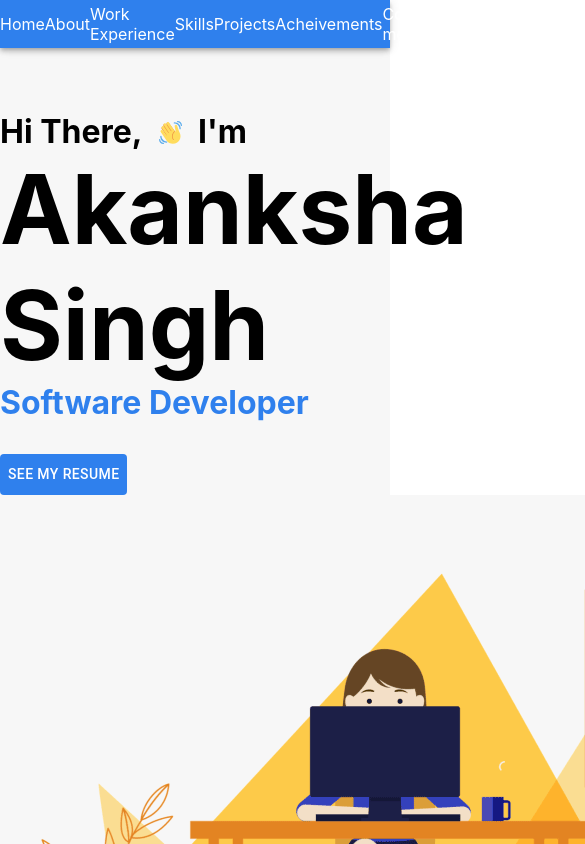
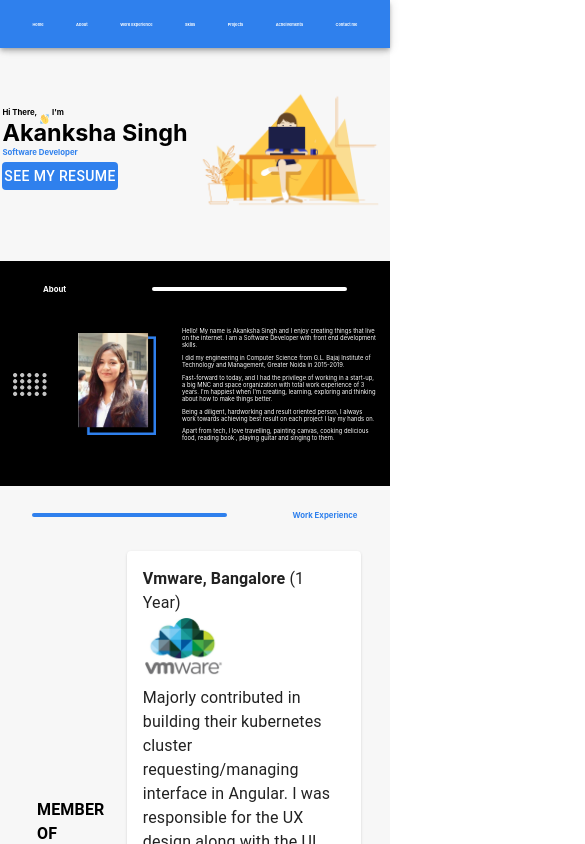
Before and after one commit to Akanksha872/portfolio, a React (Create React App) app: page / in a window 390 px wide. Shown: the top 844 px of the page, 585 px wide, since content can reach past the window. Built offline with nearby package versions, Linux system fonts and the light colour scheme.

Commit message:
Fixed responsiveness

```diff
--- a/src/App.css
+++ b/src/App.css
@@ -7,64 +7,64 @@
 }
 
 h1 {
-    font-size: 6rem;
+    font-size: 6vw;
     margin: 0;
 }
 
 h2 {
-    font-size: 3rem;
+    font-size: 5vw;
     margin: 0;
 }
 
 h3 {
-    font-size: 2rem;
+    font-size: 2vw;
     margin: 0;
 }
 
 h4 {
-    font-size: 1rem;
+    font-size: 2vw;
     margin: 0;
 }
 
 h5 {
-    font-size: 0.5rem;
+    font-size: 1vw;
     margin: 0;
 }
 
 h6 {
-    font-size: 0.1rem;
+    font-size: 0.5vw;
     margin: 0;
 }
 .mt-1{
-    margin-top: 2rem;
+    margin-top: 2vw;
 }
 .mt-2{
-    margin-top: 4rem;
+    margin-top: 4%;
 }
 .pt-1{
-    padding-top: 2rem;
+    padding-top: 2vw;
 }
 .pt-2{
-    padding-top: 4rem;
+    padding-top: 6vw;
 }
 .pt-3{
-    padding-top: 6rem;
+    padding-top: 6vw;
 }
 
 .pt-4{
-    padding-top: 8rem;
+    padding-top: 8vw;
 }
 .pb-1{
-    padding-bottom: 2rem;
+    padding-bottom: 2vw;
 }
 .pb-2{
-    padding-bottom: 4rem;
+    padding-bottom: 4vw;
 }
 .p-1{
-    padding: 2rem;
+    padding: 2vw;
 }
 .p-2{
-    padding: 4rem;
+    padding: 4vw;
 }
 
 a{
@@ -261,13 +261,10 @@ svg g.lightBlue {
   .wrap{
       display: flex;
       flex-wrap: wrap;
+      font-size: 1.5px;
   }
   .grow {
     animation: grow-animation 2s linear 1;
-    /* animation: infinite cubic-bezier(.21, .61, .01, .89);
-  position: absolute;
-  transform: translate(0, 0) scale(0);
-  animation-duration: 11s; */
   }
 
   @keyframes grow-animation {
@@ -280,6 +277,7 @@ svg g.lightBlue {
     position: relative;
     margin: auto;
     overflow: hidden;
+    width: "50%"
   }
 
   .content .content-overlay {
@@ -296,6 +294,7 @@ svg g.lightBlue {
     -moz-transition: all 0.4s ease-in-out 0s;
     transition: all 0.4s ease-in-out 0s;
     cursor: pointer;
+
   }
 
   .content:hover .content-overlay{
--- a/src/Header.js
+++ b/src/Header.js
@@ -35,14 +35,14 @@ function Header() {
   return (
     <AppBar position="sticky">
       <Box sx={{ justifyContent: 'space-evenly', display: 'flex', alignItems: 'center' }} className={classes.header}>
-          <a href="#Home" className={classes.link}>Home</a>
-          <a href="#About" className={classes.link}> About</a>
-          <a href="#WorkExperience" className={classes.link}>Work Experience </a>
-          <a href="#Skills" className={classes.link}>Skills</a>
-          <a href="#Projects" className={classes.link}> Projects</a>
-          <a href="#Acheivement" className={classes.link}> Acheivements</a>
-          <a href="#Contact" className={classes.link}>  Contact me</a>
-        </Box>
+        <a href="#Home" className={classes.link}><h5>Home</h5></a>
+        <a href="#About" className={classes.link}> <h5>About</h5></a>
+        <a href="#WorkExperience" className={classes.link}><h5>Work Experience</h5> </a>
+        <a href="#Skills" className={classes.link}><h5>Skills</h5></a>
+        <a href="#Projects" className={classes.link}> <h5>Projects</h5></a>
+        <a href="#Acheivement" className={classes.link}> <h5>Acheivements</h5></a>
+        <a href="#Contact" className={classes.link}>  <h5>Contact me</h5></a>
+      </Box>
     </AppBar>
   );
 }
--- a/src/component/acheivementCard.js
+++ /dev/null
@@ -1,38 +0,0 @@
-import "../App.css";
-import {
-    makeStyles,
-    Box
-} from "@material-ui/core";
-
-const useStyles = makeStyles((theme) => ({
-    box: {
-        borderRadius: '1rem',
-        border: '0.4rem solid #2F80ED',
-    },
-    contentText: {
-        color: "#FFFFFF",
-    }
-}));
-
-function AcheivementCard(props) {
-    const classes = useStyles();
-    return (
-        <div className="content">
-            <div className={classes.box}>
-                <div className="content-overlay"></div>
-                <span>{props.children}</span>
-                <div className="content-details fadeIn-bottom">
-                    <h3 className={classes.contentText}>{props.data.title}</h3>
-                    {props.data.description.map((item, index) => (
-                        <p className={classes.contentText} key={index}>{item}</p>
-
-                    ))}
-                </div>
-            </div>
-        </div>
-
-
-    );
-}
-
-export default AcheivementCard;
--- a/src/component/line.js
+++ b/src/component/line.js
@@ -17,7 +17,7 @@ function Line(props) {
     const classes = useStyles();
     const flexDirection = props.pageTheme.isWhite ? 'row' : 'row-reverse'
     return (
-        <Box sx={{ justifyContent: 'space-around', display: 'flex', flexWrap: 'wrap', alignItems: 'center', flexDirection: flexDirection }} className="pt-1">
+        <Box sx={{ justifyContent: 'space-around', display: 'flex', flexWrap: 'wrap', alignItems: 'center', flexDirection: flexDirection }} className="pt-2">
             <span className={classes.line} style={{ borderColor: props.pageTheme.palette.primary.main }}></span>
             <h3 style={{ color: props.pageTheme.palette.primary.main }}>
                 {props.text}
--- a/src/constant.js
+++ /dev/null
@@ -1,6 +0,0 @@
-export const pageWidth = window.innerWidth
-|| document.documentElement.clientWidth
-|| document.body.clientWidth;
-export const pageHeight = window.innerHeight
-|| document.documentElement.clientHeight
-|| document.body.clientHeight;
--- a/src/pages/About.js
+++ b/src/pages/About.js
@@ -3,23 +3,19 @@ import {
   makeStyles,
   Box
 } from "@material-ui/core";
-import { pageHeight } from "../constant";
+
 import Line from "../component/line";
 import profile from "../assets/images/profile.png";
 import abouticon from "../assets/images/about.png";
 
-const height = pageHeight;
+;
 
 const useStyles = makeStyles((theme) => ({
-  fullHeight: {
-    minHeight: height,
-    paddingTop: '4rem'
-  },
   textWidth: {
     width: "50%"
   },
   aboutText: {
-    fontSize: "1.4rem"
+    fontSize: "1.5vw"
   },
   aboutHeight: {
     height: "80%"
@@ -30,12 +26,12 @@ function About(props) {
   const classes = useStyles();
   const pageTheme = props.pageTheme;
   return (
-    <div className={classes.fullHeight} style={{ background: pageTheme.palette.background.default }} id="About">
+    <div style={{ background: pageTheme.palette.background.default }} id="About">
       <Line pageTheme={pageTheme} text="About"></Line>
-      <Box sx={{ justifyContent: 'space-around', display: 'flex', flexWrap: 'wrap', alignItems: 'center' }}
+      <Box sx={{ justifyContent: 'space-around', display: 'flex', flexWrap: 'wrap', alignItems: 'center',paddingTop: "7%",  paddingBottom: "10%"  }}
         className={classes.aboutHeight}
         id="aboutBox">
-        <img src={abouticon} alt="loading" />
+        <img src={abouticon} alt="loading" width="10%"/>
         <img src={profile} alt="loading" width="20%" />
         <span style={{ color: props.pageTheme.palette.primary.main }} className={classes.textWidth}>
           <p className={classes.aboutText}>
--- a/src/pages/Acheivement.js
+++ b/src/pages/Acheivement.js
@@ -2,16 +2,14 @@ import {
   makeStyles,
   Box
 } from "@material-ui/core";
-import { pageHeight } from "../constant";
 import Line from "../component/line";
 import acheivementBG from "../assets/images/acheivementBG.jpeg";
 import acheivement1 from "../assets/images/acheivement1.jpeg";
 import acheivement2 from "../assets/images/acheivement2.jpeg";
 import acheivement3 from "../assets/images/acheivement3.jpeg";
-import AcheivementCard from "../component/acheivementCard";
 
 
-const height = pageHeight;
+;
 
 const ACHEIVEMENT_DATA_LIST = [
   {
@@ -48,10 +46,10 @@ const ACHEIVEMENT_DATA_LIST = [
 ]
 
 const useStyles = makeStyles((theme) => ({
-  fullHeight: {
-    minHeight: height,
-    paddingTop: '4rem'
-  },
+
+  contentText: {
+    color: "#FFFFFF",
+  }
 }));
 
 function Acheivement(props) {
@@ -59,13 +57,22 @@ function Acheivement(props) {
   const pageTheme = props.pageTheme;
   return (
     <Box sx={{ display: 'flex', flexDirection: 'column', flexWrap: 'wrap', }}
-      className={classes.fullHeight} style={{ backgroundImage: `url(${acheivementBG})` }} id="Acheivement">
+      style={{ backgroundImage: `url(${acheivementBG})` }} id="Acheivement">
       <div><Line pageTheme={pageTheme} text="Acheivements"></Line></div>
-      <Box sx={{ justifyContent: 'space-around', display: 'flex', flexWrap: 'wrap', alignItems: 'center' }} className="pt-4" >
+      <Box sx={{ justifyContent: 'space-around', display: 'flex', flexWrap: 'wrap', alignItems: 'center', paddingTop: "7%", paddingBottom: "10%" }} className="pt-4" >
         {ACHEIVEMENT_DATA_LIST.map((item, index) => (
-          <AcheivementCard data={item} key={index}>
+          <div className="content" key={index}>
+            <div className="content-overlay"></div>
             <img src={item.image} alt="loading" width={item.imageWidth} height={item.imageHeight} />
-          </AcheivementCard>
+            <div className="content-details fadeIn-bottom">
+              <h3 className={classes.contentText}>{item.title}</h3>
+              {item.description.map((item, index) => (
+                <p className={classes.contentText} key={index}>{item}</p>
+
+              ))}
+            </div>
+          </div>
+
         ))}
       </Box>
     </Box>
@@ -73,3 +80,6 @@ function Acheivement(props) {
 }
 
 export default Acheivement;
+{/* <AcheivementCard data={item} key={index}>
+<img src={item.image} alt="loading" width={item.imageWidth} height={item.imageHeight} />
+</AcheivementCard> */}
--- a/src/pages/Contact.js
+++ b/src/pages/Contact.js
@@ -37,9 +37,9 @@ function Contact(props) {
   return (
     <Box style={{ background: pageTheme.palette.background.default }} id="Contact">
       <Line pageTheme={pageTheme} text="Get in Touch" className="pb-2"></Line>
-      <Box sx={{ justifyContent: 'space-evenly', display: 'flex', alignItems: 'center' }} className="pt-2 pb-2">
+      <Box sx={{ justifyContent: 'space-evenly', display: 'flex', alignItems: 'center', paddingTop: "3%",  paddingBottom: "2%" }} className="pt-2 pb-2">
         {SOCIAL_MEDIA_LIST.map((item, index) => (
-          <a href={item.link} target="_blank" key={index}> <img src={item.image} alt="loading" width={50}></img></a>
+          <a href={item.link} target="_blank" key={index}> <img src={item.image} alt="loading" width="50%"></img></a>
         ))}
       </Box>
       <Box sx={{ justifyContent: 'center', display: 'flex', alignItems: 'center' }}>
--- a/src/pages/Home.js
+++ b/src/pages/Home.js
@@ -3,7 +3,7 @@ import {
   Box,
   Button
 } from "@material-ui/core";
-import { pageHeight } from "../constant";
+
 import helloAnimation from '../assets/gif/hello.gif';
 import helloLogo from "../assets/images/hello.svg";
 import '../App.css';
@@ -12,23 +12,19 @@ import { saveAs } from "file-saver";
 import resume from "../assets/pdf/resume.pdf"
 
 
-const height = pageHeight;
+;
 
 const useStyles = makeStyles((theme) => ({
-  fullHeight: {
-    minHeight: height,
-    paddingTop: '4rem'
-  },
   helloImage: {
-    marginLeft: "1rem",
-    marginRight: "1rem",
+    marginLeft: "1.5%",
+    marginRight: "1.5%",
   },
   downloadButton:{
     backgroundColor:"#2F80ED",
     color: "#FFFFFF",
     width: "max-content",
-    padding:"0.5rem",
-    marginTop: "2rem"
+    padding:"1%",
+    marginTop: "3%"
   }
 }));
 
@@ -44,8 +40,8 @@ function Home(props) {
   const classes = useStyles();
   const pageTheme = props.pageTheme;
   return (
-    <div className={classes.fullHeight} style={{ background: pageTheme.palette.background.default }} id="Home">
-      <Box sx={{ justifyContent: 'space-around', display: 'flex', flexWrap: 'wrap', alignItems: 'center' }}>
+    <div  style={{ background: pageTheme.palette.background.default }} id="Home">
+      <Box sx={{ justifyContent: 'space-around', display: 'flex', flexWrap: 'wrap', alignItems: 'center', paddingTop: "7%",  paddingBottom: "10%" }}>
         <Box sx={{ alignContent: 'flex-start', display: 'flex', flexDirection: 'column', }}>
           <h3 >
             Hi There,
@@ -62,7 +58,7 @@ function Home(props) {
         <Button className={classes.downloadButton} onClick={saveFile}>See my Resume</Button>
 
         </Box>
-        <img src={helloAnimation} alt="loading..." />
+        <img src={helloAnimation} alt="loading..." width="50%" />
       </Box>
 
     </div>
--- a/src/pages/Projects.js
+++ b/src/pages/Projects.js
@@ -2,36 +2,31 @@ import {
   makeStyles,
   Box
 } from "@material-ui/core";
-import { pageHeight } from "../constant";
+
 import Line from "../component/line";
 import project1 from "../assets/images/project1.png";
 import githubLogo from "../assets/images/githubLink.png";
 import webLink from "../assets/images/webLink.png";
 import '../App.css';
 
-const height = pageHeight;
+;
 const PROJECT_LIST = [{
   title: "Case Change VS Code Extension",
   githubLink: "https://github.com/Akanksha872/changeCaseVsExtension",
   projectLink: "https://marketplace.visualstudio.com/items?itemName=AkankshaSingh872.case-change",
   image: project1,
-  imageWidth: 700,
+  imageWidth: "60%",
   description: "A VS code extension that allows to convert case of the selected text. Available on Visual Studio Marketplace and having 4000+ installs."
 
 }];
 const useStyles = makeStyles((theme) => ({
-  fullHeight: {
-    minHeight: height,
-    paddingTop: '4rem',
-    height: "max-content"
-  },
   descriptionBox: {
     backgroundColor: "#2F80ED",
     color: "#FFFFFF",
-    fontSize: "1.4rem",
-    padding: "1rem",
+    fontSize: "1.2vw",
+    padding: "2%",
     width: "110%",
-    marginTop: "1rem"
+    marginTop: "5%"
   },
 }));
 
@@ -40,15 +35,15 @@ function Projects(props) {
   const pageTheme = props.pageTheme;
   return (
     <div
-      className={classes.fullHeight} style={{ background: pageTheme.palette.background.default }} id="Projects">
+      style={{ background: pageTheme.palette.background.default }} id="Projects">
       <Line pageTheme={pageTheme} text="Projects"></Line>
       <Box
         className="projectBox"
-        sx={{ justifyContent: 'center', display: 'flex', flexDirection: "column", alignItems: 'center', paddingTop: "2rem" }}>
+        sx={{ justifyContent: 'center', display: 'flex', flexDirection: "column", alignItems: 'center', paddingTop: "7%", paddingBottom: "10%" }}>
         {PROJECT_LIST.map((item, index) => (
           <Box
             key={index}
-            sx={{ justifyContent: 'center', display: 'flex', alignItems: 'center', flexDirection: index % 2 == 0 ? "row" : "row-reverse", width: "70%", marginTop: "5rem", marginBottom: "5rem" }}
+            sx={{ justifyContent: 'center', display: 'flex', alignItems: 'center', flexDirection: index % 2 == 0 ? "row" : "row-reverse", width: "70%", marginTop: "5%", marginBottom: "5%" }}
           >
             <img src={item.image} alt="loading" width={item.imageWidth} />
             <Box sx={{ justifyContent: index % 2 ? "flex-start" : 'flex-end', display: 'flex', flexDirection: "column", alignItems: index % 2 ? "flex-start" : 'flex-end' }}>
--- a/src/pages/Skills.js
+++ b/src/pages/Skills.js
@@ -2,14 +2,14 @@ import {
   makeStyles,
   Box
 } from "@material-ui/core";
-import { pageHeight } from "../constant";
+
 import Line from "../component/line";
 import '../App.css';
 import clsx from 'clsx';
 import { HexGrid, Layout, Hexagon, Text, Pattern, Path, Hex, GridGenerator } from 'react-hexgrid';
 import logo from "../assets/images/email.png";
 
-const height = pageHeight;
+;
 
 const SKILLS_LIST = [
   {
@@ -129,10 +129,6 @@ const SKILLS_LIST = [
   }
 ]
 const useStyles = makeStyles((theme) => ({
-  fullHeight: {
-    minHeight: height,
-    paddingTop: '4rem'
-  },
   badge: {
     backgroundColor: '#FFFFFF',
     border: '6px solid #2F80ED',
@@ -155,10 +151,9 @@ const useStyles = makeStyles((theme) => ({
 function Skills(props) {
   const classes = useStyles();
   const pageTheme = props.pageTheme;
-  const hexagonSize = { x: 10, y: 10 };
+  const hexagonSize = { x: 5, y: 5 };
   return (
     <div
-      className={classes.fullHeight}
       style={{ background: pageTheme.palette.background.default }}
       id="Skills" >
       <Line pageTheme={pageTheme} text="Skills"></Line>
--- a/src/pages/WorkExperience.js
+++ b/src/pages/WorkExperience.js
@@ -6,7 +6,7 @@ import {
   LinearProgress,
   Box
 } from "@material-ui/core";
-import { pageHeight } from "../constant";
+
 import Line from "../component/line";
 import vmwareLogo from "../assets/images/vmware.png";
 import hashedinLogo from "../assets/images/hashedin1.jpeg";
@@ -14,7 +14,7 @@ import isroLogo from "../assets/images/isro.png";
 import '../App.css';
 
 
-const height = pageHeight;
+;
 
 const WORK_EXPERIENCE_LIST = [{
   title: "MEMBER OF TECHNICAL STAFF II",
@@ -22,8 +22,8 @@ const WORK_EXPERIENCE_LIST = [{
   duration: "1 Year",
   organization: "Vmware, Bangalore",
   image: vmwareLogo,
-  imageWidth: 200,
-  imageHeight: 200,
+  imageWidth: "40%",
+  imageHeight: "40%",
   journey: [{
     title: "MEMBER OF TECHNICAL STAFF II",
     from: "Apr, 2021 - Present",
@@ -40,8 +40,8 @@ const WORK_EXPERIENCE_LIST = [{
   duration: "1 year 9 months",
   organization: "Hashedin by Deloitte, Bangalore",
   image: hashedinLogo,
-  imageWidth: 200,
-  imageHeight: 200,
+  imageWidth: "40%",
+  imageHeight: "40%",
   journey: [{
     from: "Jan, 2021 - Mar, 2021",
     title: "SOFTWARE ENGINEER  II"
@@ -67,8 +67,8 @@ const WORK_EXPERIENCE_LIST = [{
   duration: "3 Months",
   organization: "Space Application Center, ISRO, Ahmedabad",
   image: isroLogo,
-  imageWidth: 200,
-  imageHeight: 200,
+  imageWidth: "40%",
+  imageHeight: "40%",
   journey: [
     {
       title: "SDE INTERN",
@@ -82,18 +82,14 @@ const WORK_EXPERIENCE_LIST = [{
 }]
 
 const useStyles = makeStyles((theme) => ({
-  fullHeight: {
-    minHeight: height,
-    paddingTop: '4rem'
-  },
   greyText:{
     color:"#828282"
   },
   card:{
-    width: "60rem"
+    width: "60vw"
   },
   journey:{
-    width: "25rem"
+    width: "25%"
   }
 }));
 
@@ -101,15 +97,15 @@ function WorkExperience(props) {
   const classes = useStyles();
   const pageTheme = props.pageTheme;
   return (
-    <div className={classes.fullHeight} style={{ background: pageTheme.palette.background.default }} id="WorkExperience">
+    <div style={{ background: pageTheme.palette.background.default }} id="WorkExperience">
       <Line pageTheme={pageTheme} text="Work Experience"></Line>
       <Box
       className="workExperienceBox"
-        sx={{ justifyContent: 'center', display: 'flex', flexDirection: "column", alignItems: 'center', paddingTop: "4rem" , paddingBottom: "6rem" }}>
+        sx={{ justifyContent: 'center', display: 'flex', flexDirection: "column", alignItems: 'center', paddingTop: "6%" , paddingBottom: "8%" }}>
         {WORK_EXPERIENCE_LIST.map((item, index) => (
           <Box
           key={index}
-            sx={{ justifyContent: 'center', display: 'flex', flexDirection: "row", alignItems: 'center', paddingTop: "2rem" }}>
+            sx={{ justifyContent: 'center', display: 'flex', flexDirection: "row", alignItems: 'center', paddingTop: "2%" }}>
             <div className={classes.journey}>
               {
                 item.journey.map((journey, index) => (
```
